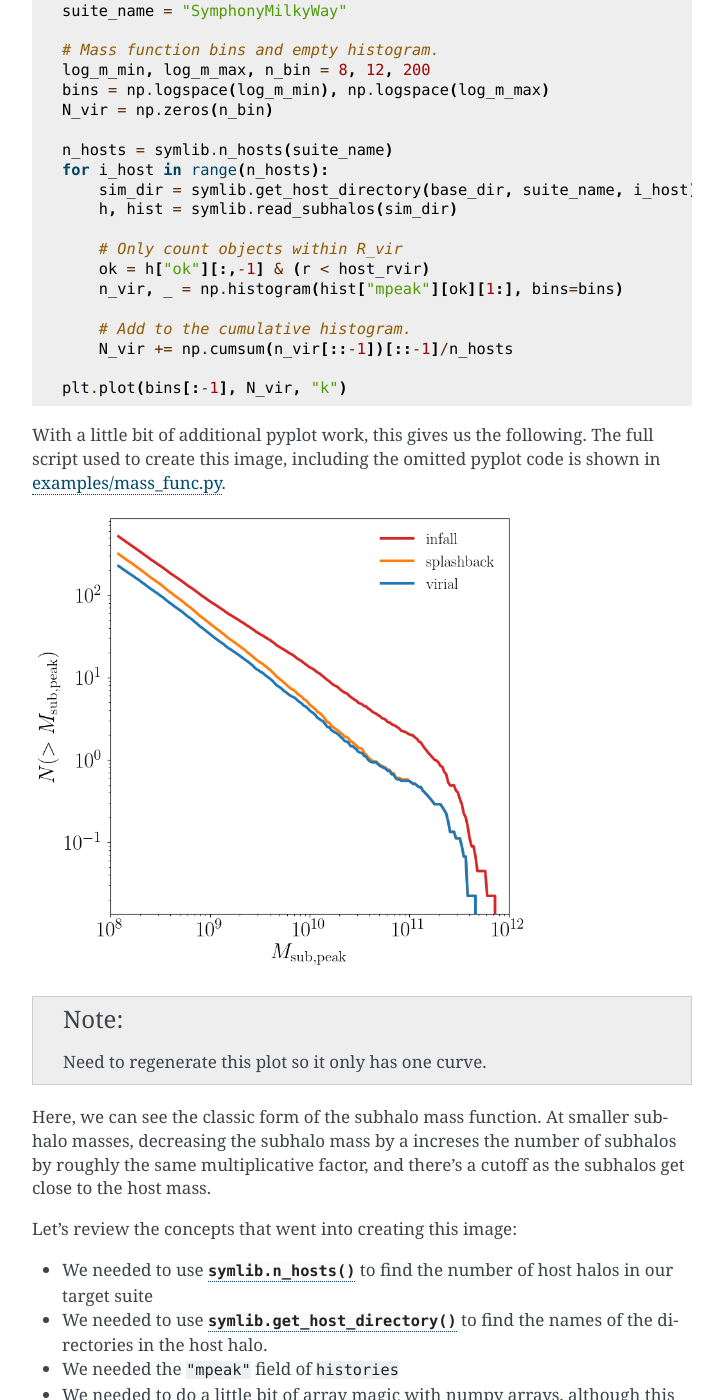
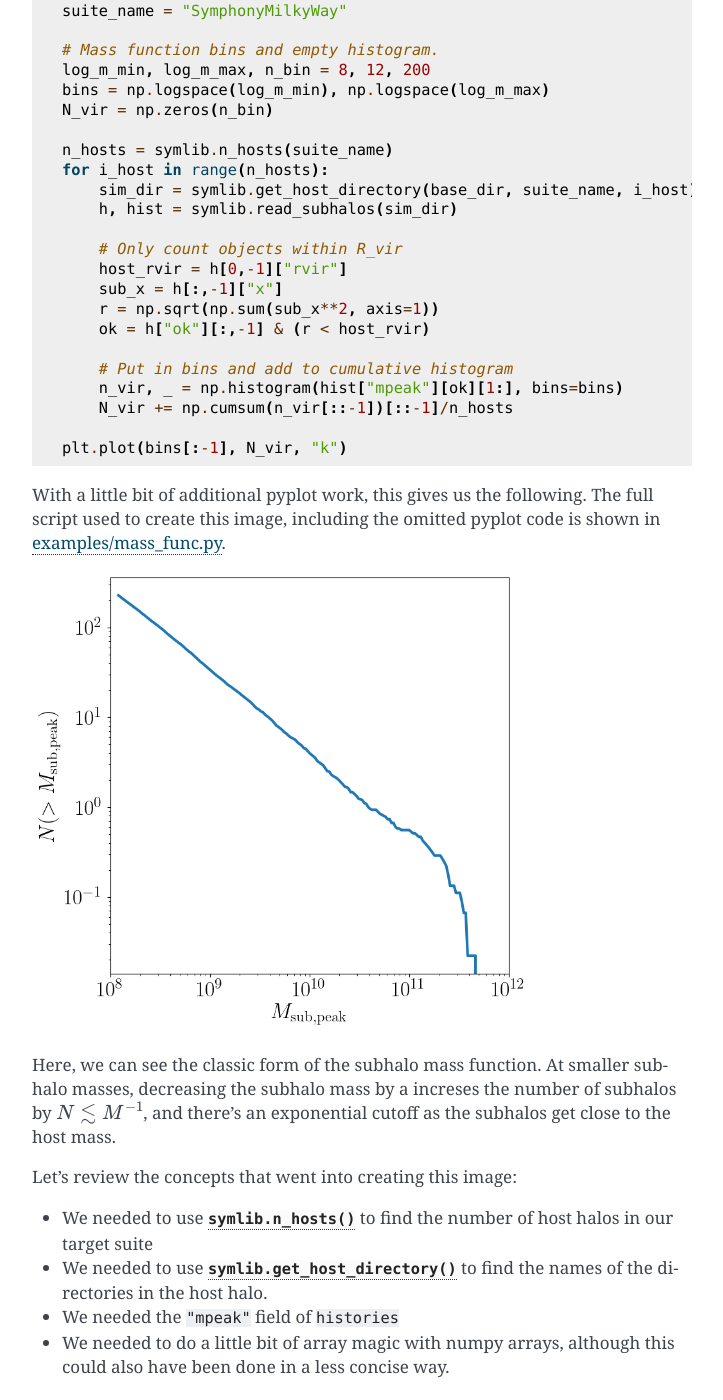
Before and after one commit to phil-mansfield/symphony, a Sphinx documentation site: the page built from docs/source/getting_started.rst, in a window 1280 px wide and 1400 px high, scrolled down 6493 px. Shown: the whole window, without its empty margins (388-1111 px from the left). Built offline with Sphinx 7.4.7, drawn with Linux system fonts in a browser that asks for light colours.

Commit message:
Fixed documentation compilation errors.

```diff
--- a/docs/source/conf.py
+++ b/docs/source/conf.py
@@ -54,4 +54,4 @@
 # Add any paths that contain custom static files (such as style sheets) here,
 # relative to this directory. They are copied after the builtin static files,
 # so a file named "default.css" will overwrite the builtin "default.css".
-html_static_path = ['_static']
+html_static_path = []
--- a/docs/source/getting_started.rst
+++ b/docs/source/getting_started.rst
@@ -200,10 +200,13 @@
 	h, hist = symlib.read_subhalos(sim_dir)
 
 	# Only count objects within R_vir
+        host_rvir = h[0,-1]["rvir"]
+        sub_x = h[:,-1]["x"]
+        r = np.sqrt(np.sum(sub_x**2, axis=1))
         ok = h["ok"][:,-1] & (r < host_rvir)
+
+        # Put in bins and add to cumulative histogram
         n_vir, _ = np.histogram(hist["mpeak"][ok][1:], bins=bins)
-
-	# Add to the cumulative histogram.
 	N_vir += np.cumsum(n_vir[::-1])[::-1]/n_hosts
 
     plt.plot(bins[:-1], N_vir, "k")
@@ -213,10 +216,7 @@
 .. image:: mass_func.png
    :width: 500
 
-.. note::
-   Need to regenerate this plot so it only has one curve.
-
-Here, we can see the classic form of the subhalo mass function. At smaller subhalo masses, decreasing the subhalo mass by a increses the number of subhalos by roughly the same multiplicative factor, and there's a cutoff as the subhalos get close to the host mass.
+Here, we can see the classic form of the subhalo mass function. At smaller subhalo masses, decreasing the subhalo mass by a increses the number of subhalos by :math:`N \lesssim M^{-1}`, and there's an exponential cutoff as the subhalos get close to the host mass.
 
 Let's review the concepts that went into creating this image:
 
```
Also changed, not shown: docs/source/simulations.rst (+4 -4 lines), docs/source/terminology.rst (deleted, +0 -8 lines), docs/source/mass_func.png.
